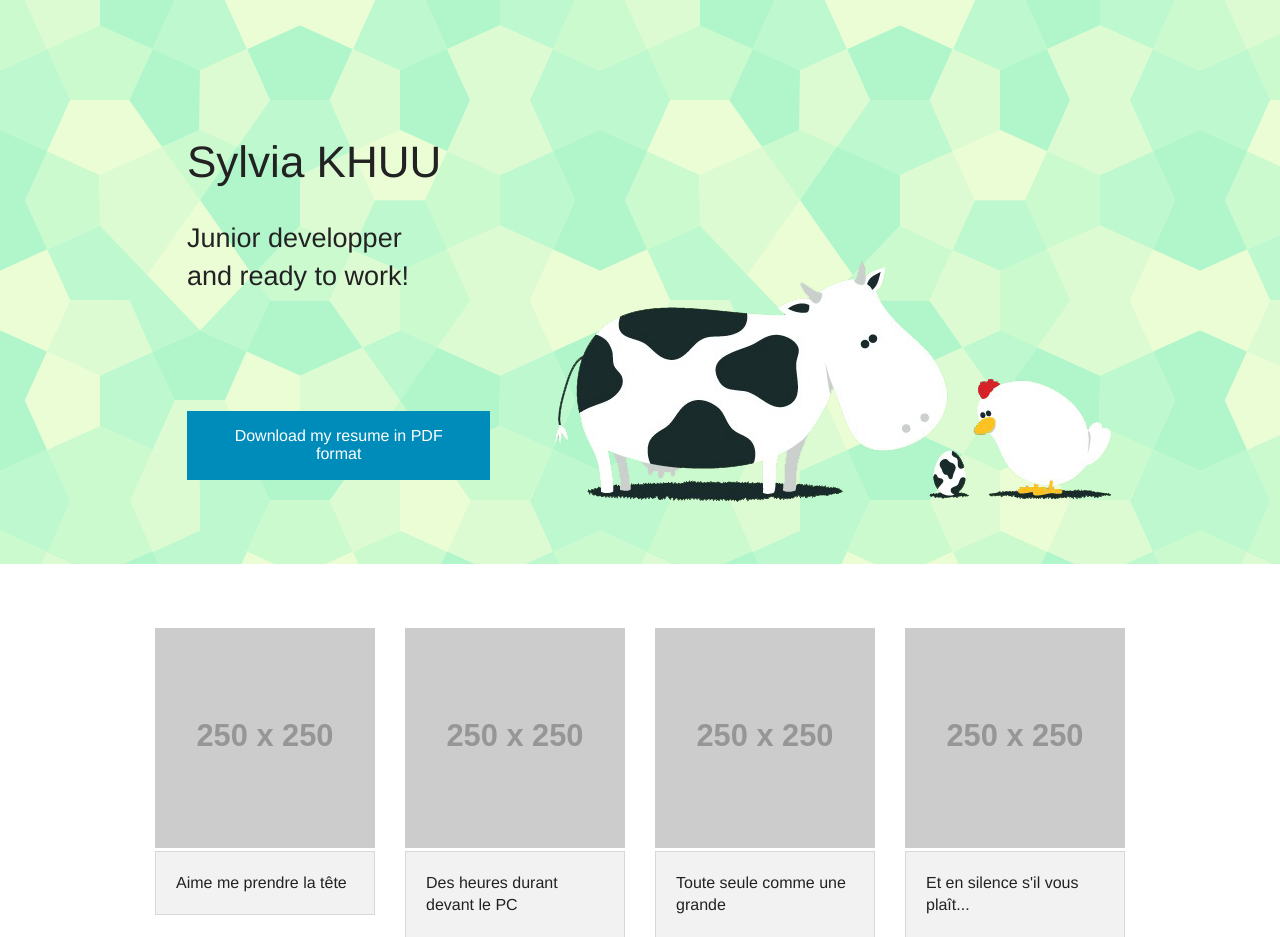
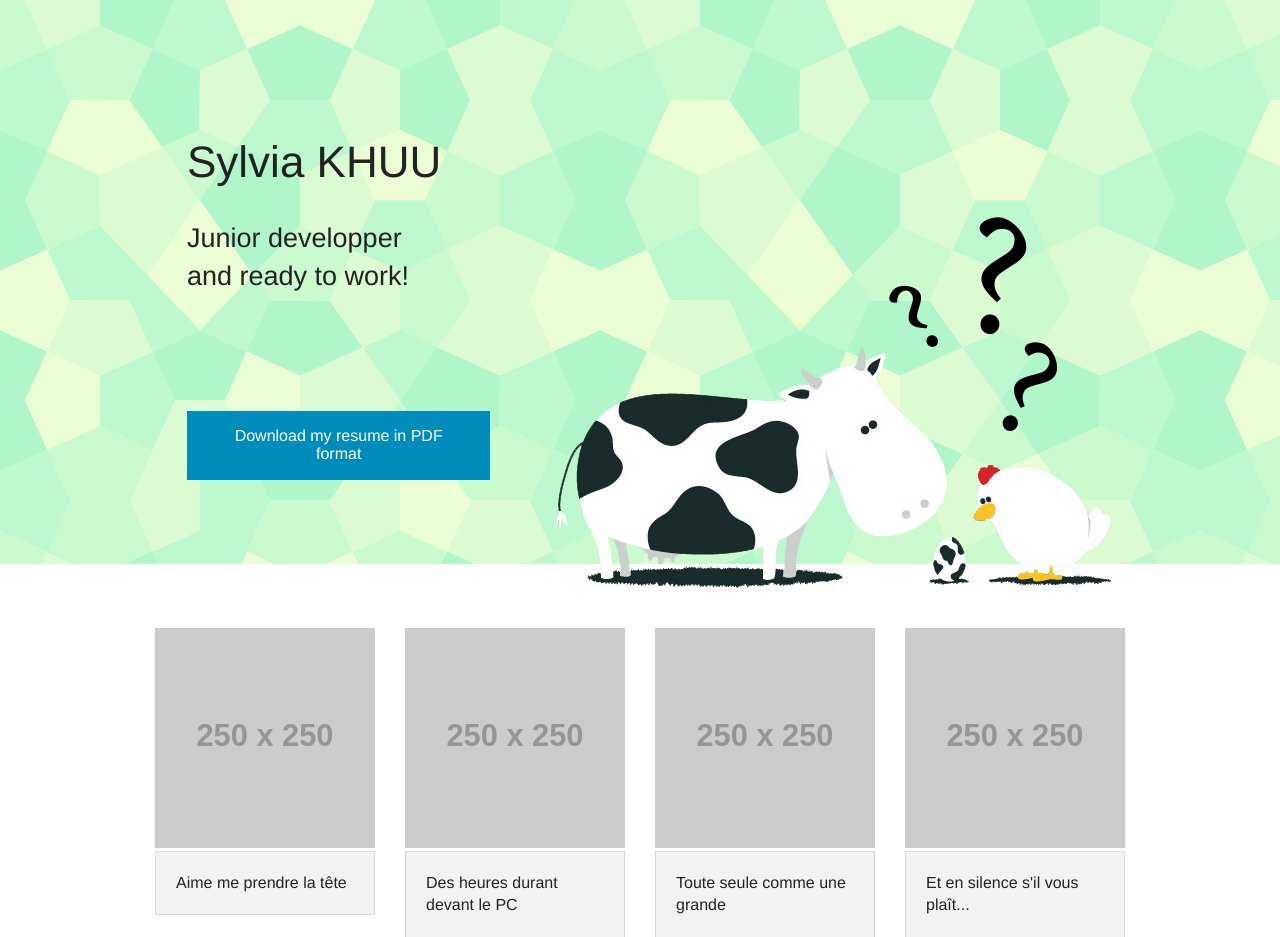
Before and after one commit to p00ps/p00ps.github.io, a PHP site: page / in a window 1280 px wide. Shown: the part 45-982 px from the top of the page. Run offline with PHP 8.4, Linux system fonts and the light colour scheme; grey boxes labelled with a size stand in for pictures from a placeholder-image service; some libraries are stand-ins or nearby versions.

Commit message:
change img cowhen + position css

```diff
--- a/css/addson.css
+++ b/css/addson.css
@@ -15,7 +15,7 @@
 }
 
 #homepage-welcome .cowhen img {
-    max-width: 75%;
+    max-width: 80%;
     position: absolute;
     right: 100px;
     top: 250px;
```
Also changed, not shown: img/vachepoule.png.
